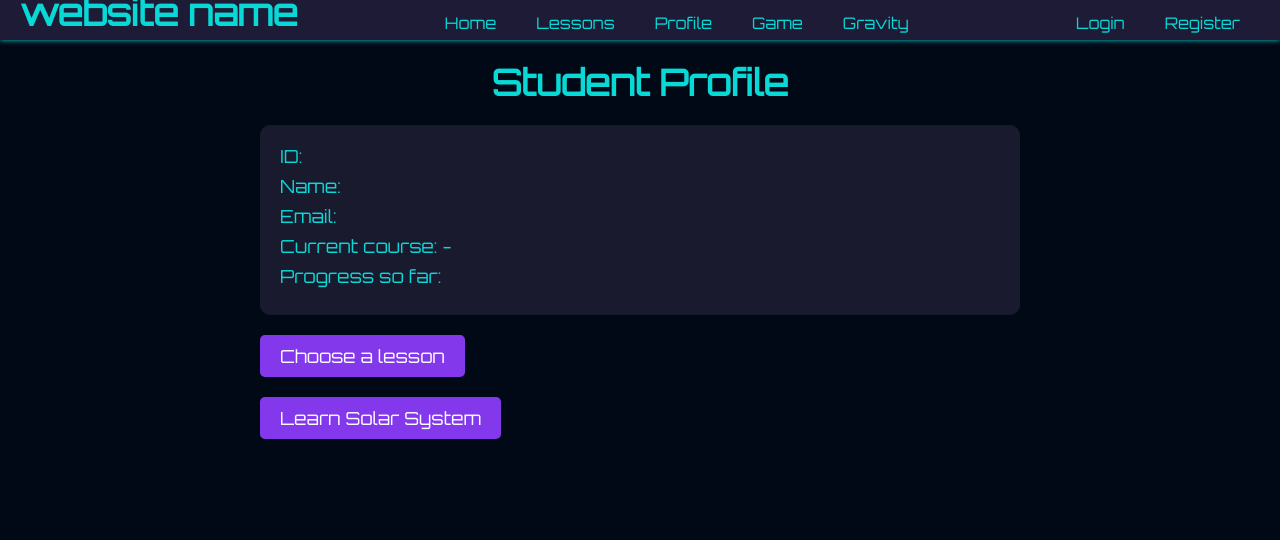
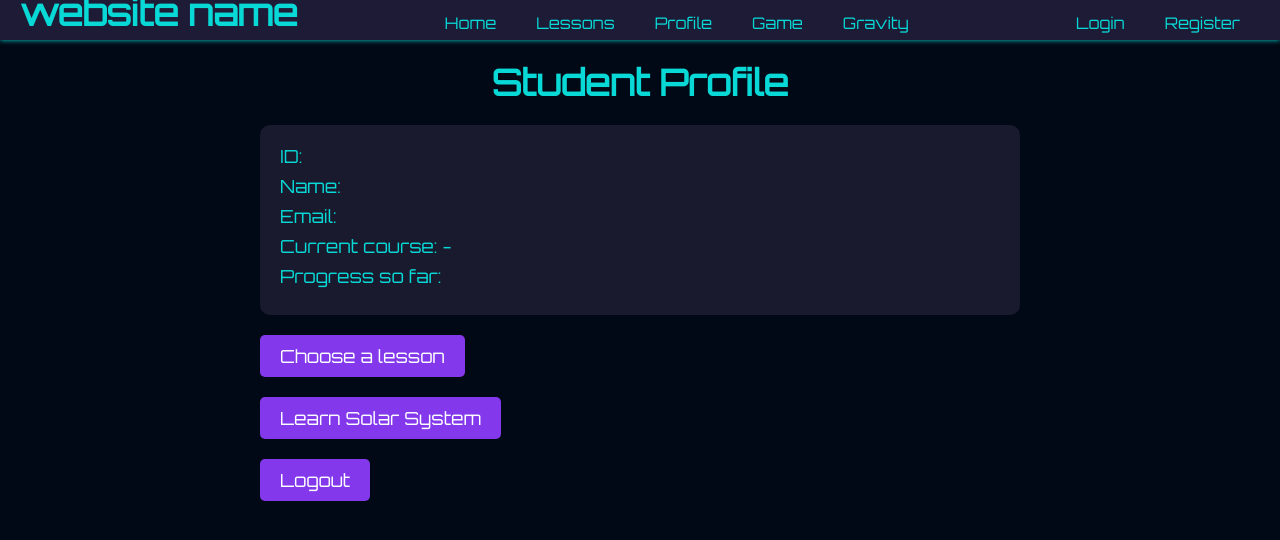
Before and after one commit to NotAnonymous33/cosmic, a React (Vite) app in the folder frontend/: page /profile in a window 1280 px wide. Shown: the top 540 px of the page. Built offline with nearby package versions, Linux system fonts and the light colour scheme.

Commit message:
Logout implementation added

```diff
--- a/frontend/src/profile/profile.jsx
+++ b/frontend/src/profile/profile.jsx
@@ -13,6 +13,12 @@ class Profile extends React.Component {
   handleClick2 = () => {
     window.location.href =
       "https://play.unity.com/mg/other/webgl-builds-400388";
+  };
+  handleLogout = () => {
+    localStorage.removeItem("token");
+    localStorage.removeItem("studentData");
+    this.setState({ studentData: {} });
+    window.location.href = "http://localhost:5173/login";
   };
 
   componentDidMount() {
@@ -39,6 +45,9 @@ class Profile extends React.Component {
         <br />
         <br />
         <button onClick={() => this.handleClick2()}>Learn Solar System</button>
+        <br />
+        <br />
+        <button onClick={() => this.handleLogout()}>Logout</button>
       </div>
     );
   }
```
